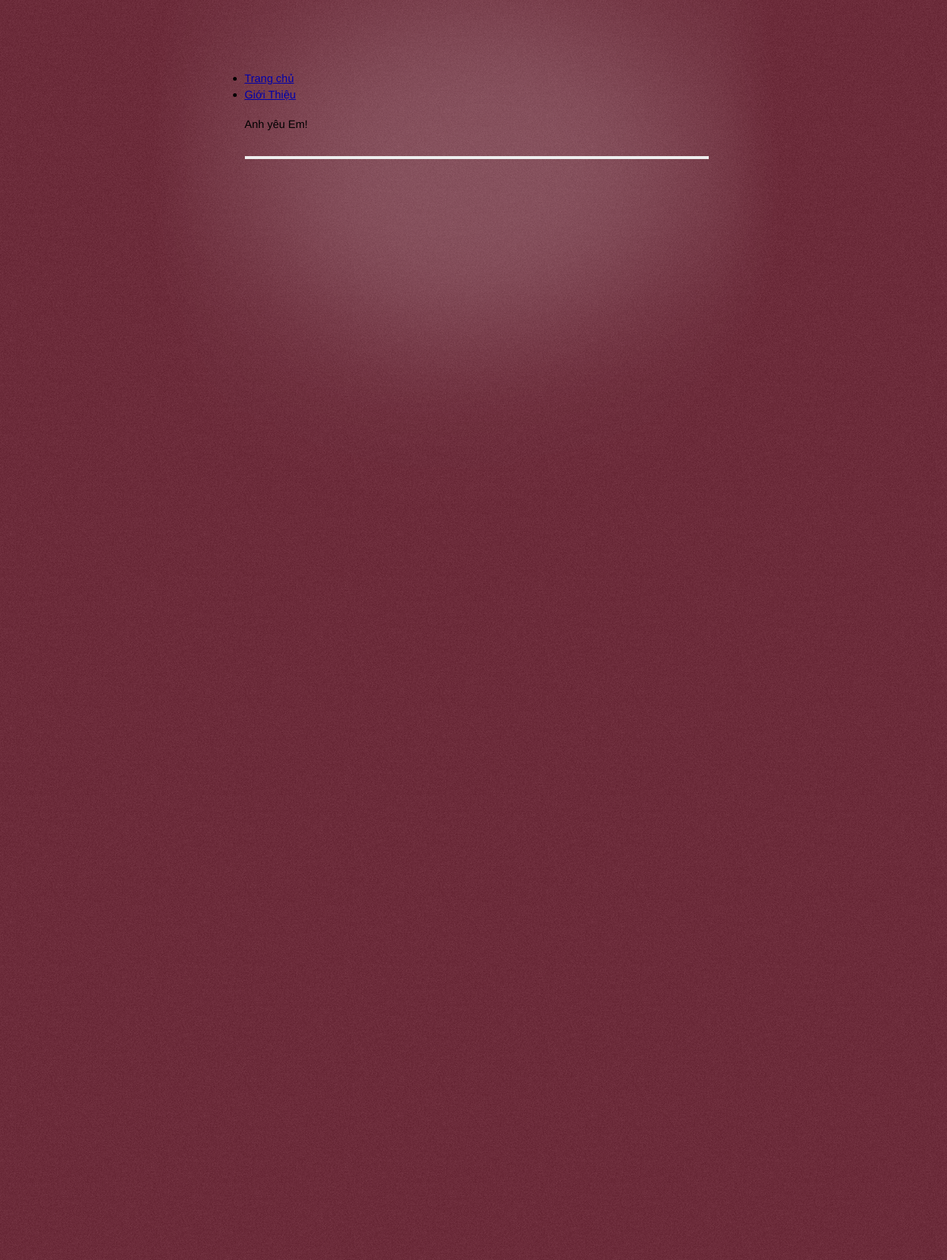
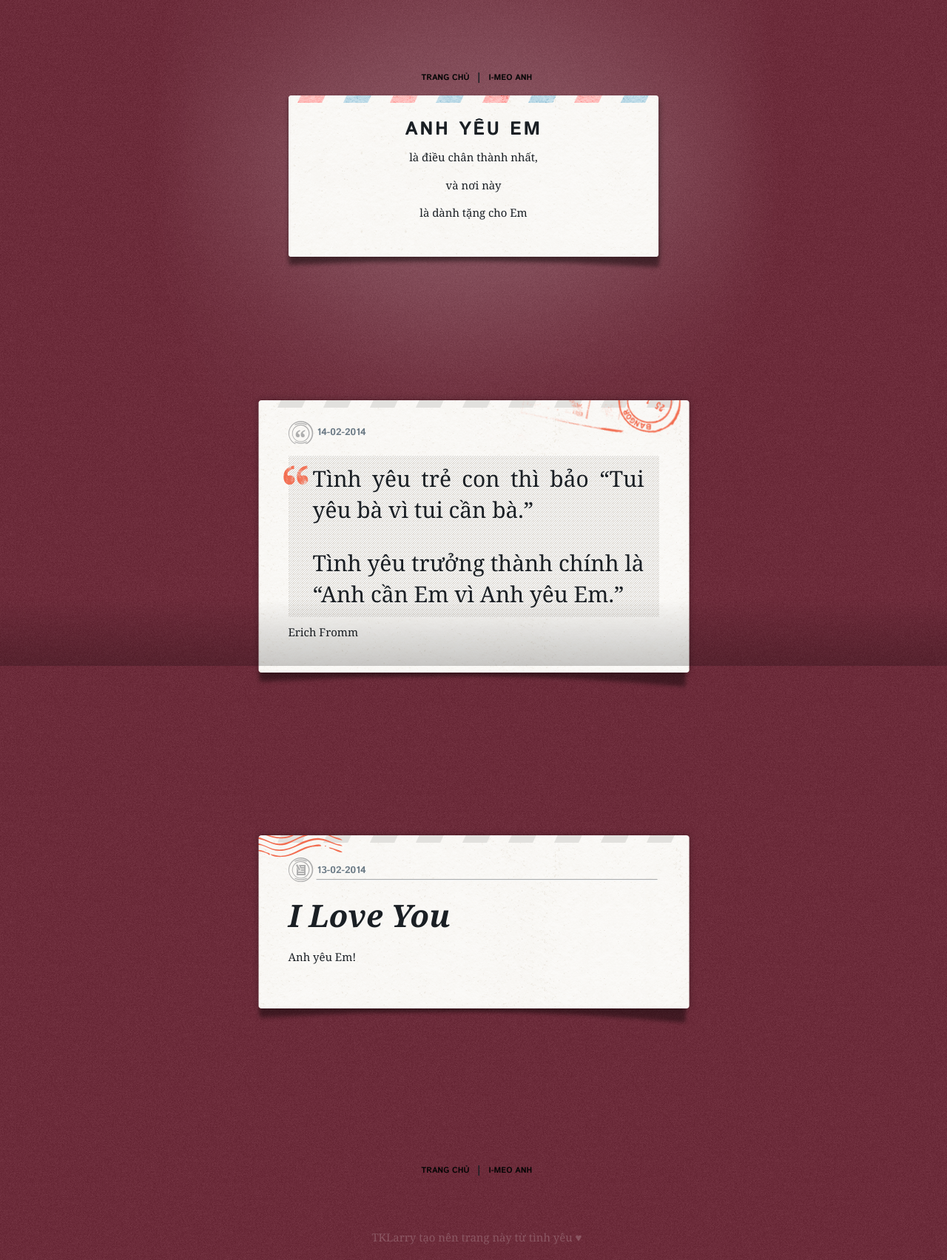
Before and after one commit to tklarryonline/i-love-you, a Jekyll site: the page built from index.html, in a window 1280 px wide. Shown: the whole page at 74% size. Built offline with Jekyll 4.4.1, drawn with Linux system fonts in a browser that asks for light colours; Markdown is read by kramdown in place of the engine named in the settings; before the commit the page ends 900 px from its top, so only the background shows below that.

Commit message:
Finished basic website

```diff
--- /dev/null
+++ b/_data/global.yaml
@@ -0,0 +1,2 @@
+author:
+    mail: luan@tklarryonline.me
--- a/_data/pages.yaml
+++ b/_data/pages.yaml
@@ -1,4 +1,2 @@
 - name: Trang chủ
   url: "/"
-- name: Giới Thiệu
-  url: "/about"
--- a/_layouts/default.html
+++ b/_layouts/default.html
@@ -10,28 +10,41 @@
     <link rel="stylesheet" href="/css/syntax.css">
 
     <!-- Custom CSS -->
+    <link rel='stylesheet' href='http://fonts.googleapis.com/css?family=Istok+Web:400,700' type='text/css'>
     <link rel="stylesheet" href="/css/main.css">
     <link rel="stylesheet" href="/css/custom.css">
+
+    <!-- Custom JS -->
 
   </head>
   <body>
     <div id="container">
-      <div class="glow"></div>
+      <div id="bg-glow"></div>
 
       <div class="site">
-        <div class="nav-top">
+        <div class="nav top">
           <ul>
-            {% for page in site.data.pages %}
-              <li><a href="{{ site.url }}{{ page.url }}">{{ page.name }}</a></li>
-            {% endfor %}
+          {% for page in site.data.pages %}
+            <li><a href="{{ site.url }}{{ page.url }}">{{ page.name }}</a></li>
+          {% endfor %}
+          <li><a href="mailto:{{ site.data.global.author.mail }}">I-meo Anh</a></li>
           </ul>
         </div>
 
         {{ content }}
 
-        <div class="footer">
+        <div class="nav bottom">
+          <ul>
+          {% for page in site.data.pages %}
+            <li><a href="{{ site.url }}{{ page.url }}">{{ page.name }}</a></li>
+          {% endfor %}
+          <li><a href="mailto:{{ site.data.global.author.mail }}">I-meo Anh</a></li>
+          </ul>
         </div>
+
+        <div id="footer">TKLarry tạo nên trang này từ tình yêu ♥</div>
       </div>
+      <div id="bg-mask"></div>
     </div>
   </body>
 </html>
--- /dev/null
+++ b/_posts/2014-02-14-immature-love.md
@@ -0,0 +1,11 @@
+---
+layout: post
+date: 2014-02-14 15:15:20
+type: quote
+author: Erich Fromm
+---
+
+Tình yêu trẻ con thì bảo "Tui yêu bà vì tui cần bà."
+
+
+Tình yêu trưởng thành chính là "Anh cần Em vì Anh yêu Em."
--- a/css/custom.css
+++ b/css/custom.css
@@ -1,6 +1,17 @@
 body {
     background-color: #6E2436;
     background-image: url('../img/noise.png');
+    color: #1a1f24;
+    font: 400 13px/1.8 'Droid Serif', Georgia, Times, serif;
+}
+
+a {
+    color: #1a1f24;
+    text-decoration: none;
+}
+
+a:visited {
+    color: #1a1f24;
 }
 
 #container {
@@ -10,7 +21,7 @@ body {
     width: 619px;
 }
 
-.glow {
+#bg-glow {
     background: url('../img/glow.png') no-repeat 0 0;
     left: -200px;
     position: absolute;
@@ -20,7 +31,207 @@ body {
     z-index: 1;
 }
 
+#bg-mask {
+    position: fixed;
+    bottom: 0;
+    left: 0;
+    z-index: 3;
+    width: 100%;
+    height: 90px;
+    background: -moz-linear-gradient(top, rgba(0,0,0,0), rgba(0,0,0,0.2));
+    background: -webkit-gradient(linear, left top, left bottom, from(rgba(0,0,0,0)), to(rgba(0,0,0,0.2)));
+}
+
 .site {
     position: relative;
     z-index: 2;
 }
+
+.nav {
+    height: 14px;
+    margin: 16px 0;
+    text-align: center;
+    position: relative;
+    z-index: 2;
+}
+
+.nav ul {
+    display: inline-block;
+    height: 14px;
+    list-style: none;
+    margin: 0 auto;
+}
+
+.nav li {
+    float: left;
+    border-right: 1px solid rgba(26,31,36, 0.5);
+    border-left: 1px solid #1a1f24;
+}
+
+.nav li:first-child {
+    border-left: none;
+}
+
+.nav li:last-child {
+    border-right: none;
+}
+
+.nav a {
+    color: #050606;
+    display: block;
+    font-family: 'Istok Web', Helvetica, Arial, sans-serif;
+    font-weight: bold;
+    font-size: 11px;
+    line-height: 14px;
+    margin: 0 12px;
+    padding: 0;
+    text-transform: uppercase;
+    text-decoration: none;
+}
+
+.nav a:hover {
+    color: #FAF5DC;
+}
+
+.nav.bottom {
+    margin-bottom: 75px;
+}
+
+#posts {
+    position: relative;
+    z-index: 2;
+}
+
+.post {
+    padding: 74px 0 33px 0;
+    position: relative;
+    width: 619px;
+    margin: 0 0 180px;
+}
+
+.post-top {
+    background: url('../img/text_top.png') no-repeat 0 0;
+    padding: 39px 0 8px 59px;
+    width: 560px;
+    height: 27px;
+    position: absolute;
+    top: 0;
+    left: 0;
+}
+
+.post-date {
+    color: #6C7B86;
+    display: inline-block;
+    font-family: 'Istok Web', Helvetica, Arial, sans-serif;
+    font-size: 13px;
+    font-weight: bold;
+    padding: 9px 0 0 39px;
+    text-decoration: none;
+    text-transform: uppercase;
+}
+
+.post-date:visited {
+    color: #6C7B86;
+}
+
+.post-content {
+    background: url('../img/text_slice.png') repeat-y 0 0;
+    overflow: hidden;
+    padding: 16px 59px 40px;
+    zoom: 1;
+}
+
+.post-content .copy {
+    clear: left;
+}
+
+.post h2 {
+    font-style: italic;
+    font-weight: bold;
+    font-size: 2.8em;
+    line-height: 1.4em;
+}
+
+.post-bottom {
+    background: url('../img/text_bottom.png') no-repeat 0 0;
+    width: 619px;
+    height: 33px;
+    position: absolute;
+    bottom: 0;
+    left: 0;
+}
+
+.post.quote .post-top {
+    background-image: url('../img/quote_top.png');
+}
+
+.quote-container {
+    background: transparent url('../img/diag_grey.png') repeat 0 0;
+    padding: 10px 0;
+}
+
+.quote-container blockquote {
+    background: transparent url('../img/quote_glyph.png') no-repeat 0 0;
+    font-size: 2em;
+    line-height: 1.4em;
+    position: relative;
+    left: -10px;
+    padding: 0 10px 0 43px;
+}
+
+blockquote p {
+    margin-top: 0;
+}
+
+blockquote p:last-child {
+    margin-bottom: 0;
+}
+
+.post.quote .copy {
+    margin-top: 0.6em;
+}
+
+#about {
+    position: relative;
+    z-index: 2;
+    padding: 23px 0 63px;
+    margin: 0 0 140px;
+    text-align: center;
+}
+
+#about .post-top {
+    padding: 0;
+    background-image: url('../img/about_top.png');
+    height: 23px;
+    width: 619px;
+}
+
+#about .post-content {
+    background-image: url('../img/about_slice.png');
+    padding-bottom: 10px;
+}
+
+#about h1 {
+    color: #1a1f24;
+    font-family: 'Istok Web', Helvetica, Arial, sans-serif;
+    font-weight: bold;
+    text-transform: uppercase;
+    font-size: 1.7em;
+    letter-spacing: 0.1em;
+    margin: 0 0 0.1em;
+}
+
+#about .post-bottom {
+    background: url('../img/about_bottom.png') no-repeat -1px 0;
+    height: 63px;
+}
+
+#footer {
+    opacity: 0.2;
+    filter: alpha(opacity=20);
+    padding: 0 0 20px;
+    text-align: center;
+    color: #fff;
+    position: relative;
+    z-index: 4;
+}
--- a/index.html
+++ b/index.html
@@ -3,10 +3,41 @@ layout: default
 title: I love You
 ---
 
-<div id="home">
-  <ul class="posts">
-    {% for post in site.posts %}
-      <li class="frame">{{ post.content }}</li>
-    {% endfor %}
-  </ul>
+<div id="posts">
+  <div id="about" class="post">
+    <div class="post-top"></div>
+    <div class="post-content">
+      <h1>Anh yêu Em</h1>
+      <div class="copy">
+        <p>là điều chân thành nhất,</p>
+        <p>và nơi này</p>
+        <p>là dành tặng cho Em</p>
+      </div>
+    </div>
+    <div class="post-bottom"></div>
+  </div>
+{% for post in site.posts %}
+  <div class="post {{ post.type }}">
+    <div class="post-top">
+      <a class="post-date" href="{{ site.url }}{{ post.url }}">{{ post.date | date: "%d-%m-%Y" }}</a>
+    </div>
+    <div class="post-content">
+    {% if post.type == "quote" %}
+      <div class="quote-container">
+        <blockquote class="short">{{ post.content }}</blockquote>
+      </div>
+      <div class="copy">
+        <span class="st">{{ post.author }}</span>
+      </div>
+    {% elsif post.type == "text" %}
+      <h2><a href="{{ site.url }}{{ post.url }}">{{ post.title }}</a></h2>
+      <div class="copy">
+        {{ post.content }}
+      </div>
+    {% else %}
+    {% endif %}
+    </div>
+    <div class="post-bottom"></div>
+  </div>
+{% endfor %}
 </div>
```
Also changed, not shown: _posts/2014-02-13-i-love-you.md (+1 -0 lines), img/about_bottom.png (added), img/about_slice.png (added), img/about_top.png (added), img/diag_grey.png (added), img/quote_glyph.png (added), img/quote_top.png (added), img/text_bottom.png (added), img/text_slice.png (added), img/text_top.png (added).
